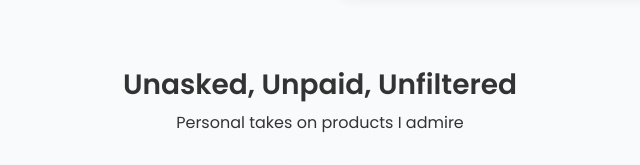
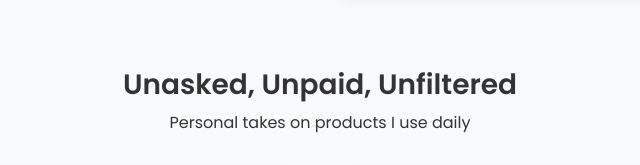
Before and after one commit to jiwonvyoo/portfolio, a plain HTML site: page index.html in a window 1280 px wide. Shown: the part 1755-1920 px from the top of the page, 320-960 px from the left. Drawn offline with Linux system fonts and the light colour scheme.

Commit message:
minor update

```diff
--- a/index.html
+++ b/index.html
@@ -89,7 +89,7 @@
 
     <section id="case">
       <h2 class="section-title">Unasked, Unpaid, Unfiltered</h2>
-      <p class="section-subtitle">Personal takes on products I admire</p>
+      <p class="section-subtitle">Personal takes on products I use daily</p>
       <div class="projects-grid">
         <a href="case/duolingo/duo.html" class="project-link">
           <div class="card case-card">
```
